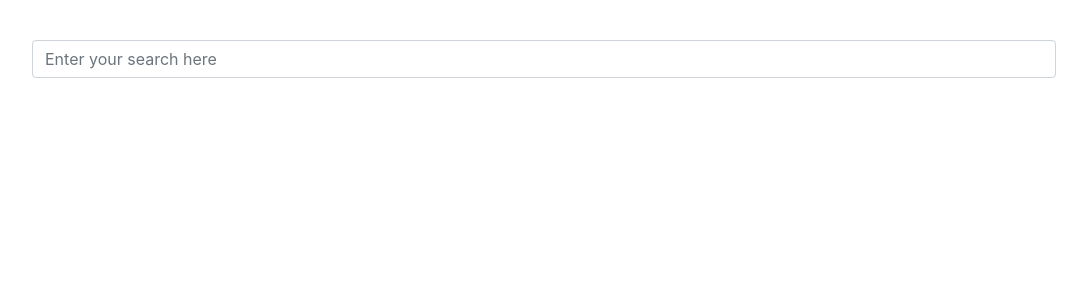
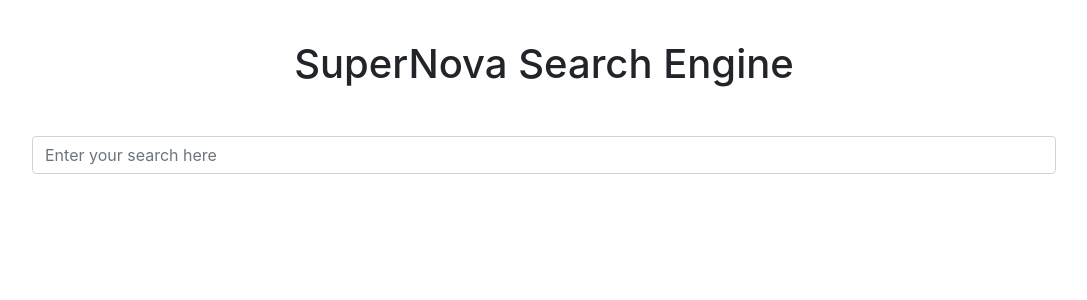
Before and after one commit to danielzhang30/supernova, a React (Create React App) app in the folder frontend/search_page-main/: page / in a window 1280 px wide. Shown: the top 300 px of the page, without its empty margins (96-1183 px from the left). Built offline with nearby package versions, Linux system fonts and the light colour scheme.

Commit message:
Added title to main page

```diff
--- a/frontend/search_page-main/src/App.css
+++ b/frontend/search_page-main/src/App.css
@@ -13,9 +13,14 @@
   }
 }
 
+h1 {
+  text-align: center;
+}
+
 .AppBox {
   display: flex;
   flex-direction: column;
+  margin-top: 5vh;
 }
 
 .SearchBar {
--- a/frontend/search_page-main/src/App.js
+++ b/frontend/search_page-main/src/App.js
@@ -73,6 +73,7 @@ function App() {
 
   return (
     <div className="AppBox">
+      <h1>SuperNova Search Engine</h1>
       <Form className="SearchBar"
         onSubmit={handleSubmit}
       >
```
